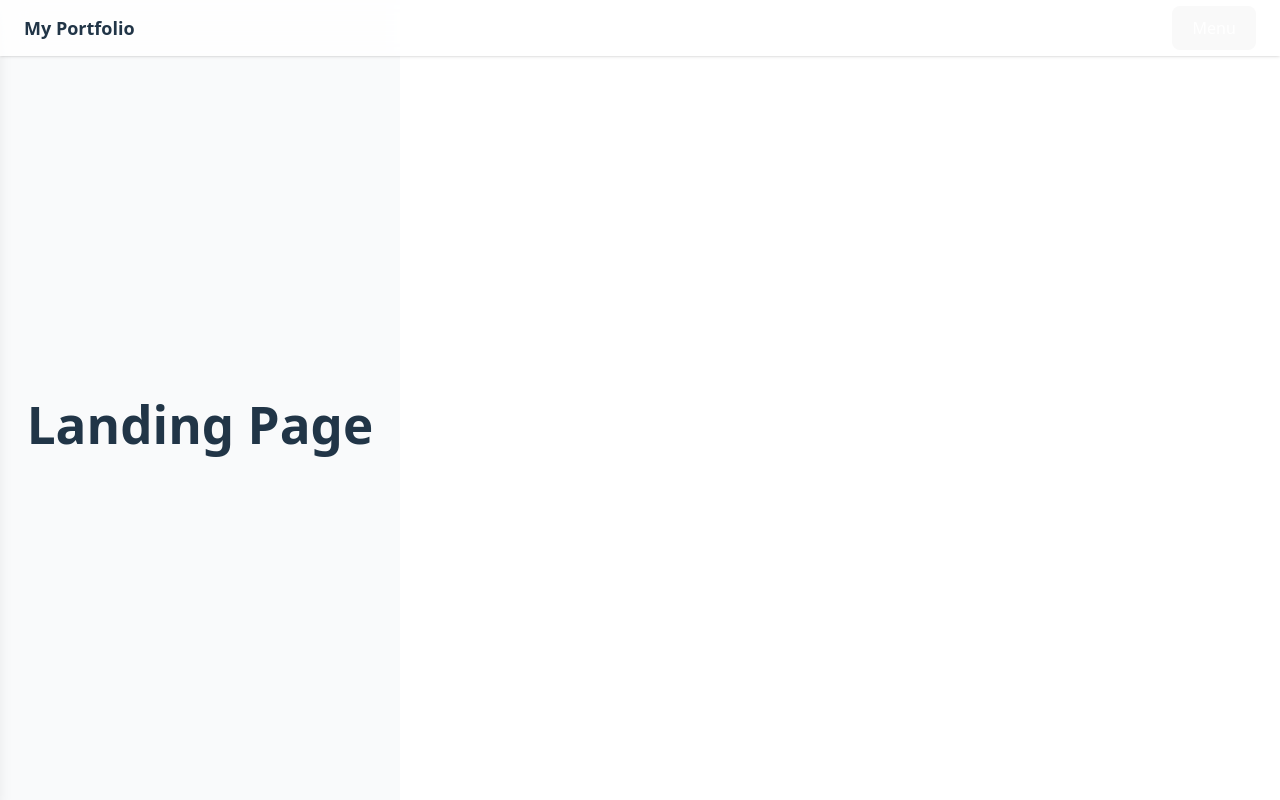
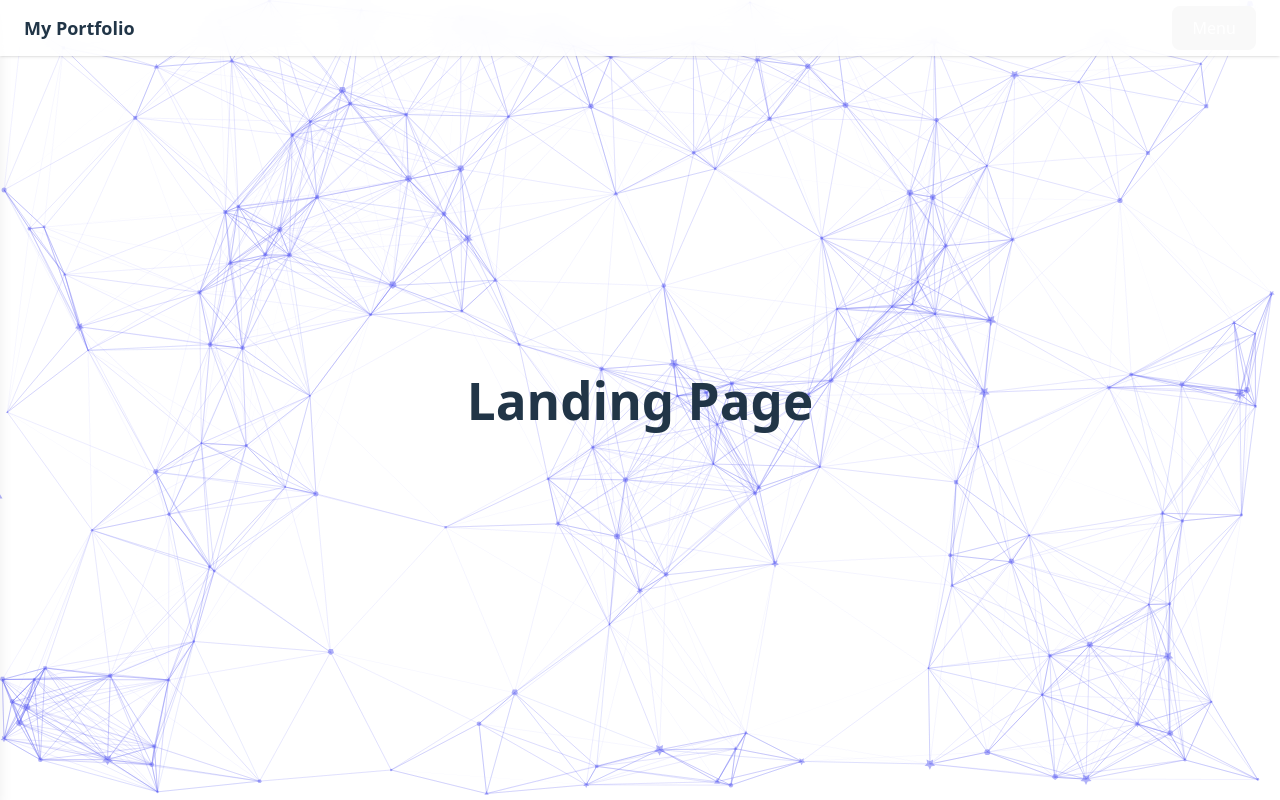
Before and after one commit to aymen-Dahmoun/aymen_portfolio, a React (Vite) app: page / in a window 1280 px wide. Shown: the top 800 px of the page. Built offline with nearby package versions, Linux system fonts and the light colour scheme.

Commit message:
added ConstellationBackground

```diff
--- a/package.json
+++ b/package.json
@@ -13,7 +13,10 @@
     "@tailwindcss/vite": "^4.1.13",
     "react": "^19.1.1",
     "react-dom": "^19.1.1",
-    "tailwindcss": "^4.1.13"
+    "react-tsparticles": "^2.12.2",
+    "tailwindcss": "^4.1.13",
+    "tsparticles": "^3.9.1",
+    "tsparticles-slim": "^2.12.0"
   },
   "devDependencies": {
     "@eslint/js": "^9.33.0",
--- a/src/App.tsx
+++ b/src/App.tsx
@@ -1,11 +1,11 @@
 import { useState, useEffect } from "react";
 import Drawer from "./components/Drawer";
 import Navbar from "./components/Navbar.tsx";
+import ConstellationBackground from "./components/ConstellationBackground.tsx";
 
 export default function App() {
   const [isOpen, setIsOpen] = useState(true);
 
-  // close drawer when scrolling down
   useEffect(() => {
     const handleScroll = () => {
       if (window.scrollY > 50) {
@@ -17,14 +17,14 @@ export default function App() {
   }, []);
 
   return (
-    <div className="min-h-screen flex flex-col">
+    <div className="min-h-screen relative w-screen bg-transparent flex flex-col">
+      <ConstellationBackground number={150} />
       <Navbar onMenuClick={() => setIsOpen(true)} />
       <Drawer isOpen={isOpen} onClose={() => setIsOpen(false)} />
 
-      {/* Main content */}
-      <main className="flex-1 p-6 bg-gray-50 dark:bg-gray-950">
-        <section className="h-[100vh] flex items-center justify-center">
-          <h1 className="text-4xl font-bold">Landing Page</h1>
+      <main className="flex-1 z-10">
+        <section className="h-[100vh] bg-transparent flex items-center justify-center">
+        <h1 className="text-4xl font-bold">Landing Page</h1>
         </section>
         <section className="h-[100vh] flex items-center justify-center">
           <h1 className="text-4xl font-bold">More Content</h1>
--- /dev/null
+++ b/src/components/ConstellationBackground.tsx
@@ -0,0 +1,54 @@
+import { useCallback } from "react";
+import Particles from "react-tsparticles";
+import type { Engine } from "tsparticles-engine";
+import { loadSlim } from "tsparticles-slim";
+
+interface ConstellationBackgroundProps {
+  number?: number;
+}
+
+export default function ConstellationBackground({ number = 150 }: ConstellationBackgroundProps) {
+  const particlesInit = useCallback(async (engine: Engine) => {
+    await loadSlim(engine);
+  }, []);
+
+  return (
+    <Particles
+      id="tsparticles"
+      init={particlesInit}
+      className="absolute inset-0 -z-10 bg-transparent"
+      options={{
+        background: { color: "transparent" },
+        fpsLimit: 60,
+        interactivity: {
+          events: {
+            onHover: { enable: true, mode: "repulse" },
+            resize: true,
+          },
+          modes: { repulse: { distance: 80, duration: 0.1 } },
+        },
+        particles: {
+          color: { value: "#6366f1" },
+          links: {
+            color: "#6366f1",
+            distance: 200,
+            enable: true,
+            opacity: 0.3,
+            width: 1,
+            random: true,
+          },
+          move: {
+            enable: true,
+            speed: 1.2,
+            outModes: { default: "out" },
+          },
+          number: { value: number, density: { enable: true, area: 800 } },
+          opacity: { value: 0.5 },
+          shape: { type: ["circle", "triangle", "edge", "polygon", "star"] },
+          size: { value: { min: 1, max: 3 } },
+        },
+        detectRetina: true,
+      }}
+    />
+  );
+}
--- a/src/components/Drawer.tsx
+++ b/src/components/Drawer.tsx
@@ -1,4 +1,5 @@
 import React, { useRef, useEffect } from "react";
+import ConstellationBackground from "./ConstellationBackground";
 
 interface DrawerProps {
   isOpen: boolean;
@@ -10,7 +11,7 @@ const Drawer: React.FC<DrawerProps> = ({ isOpen, onClose }) => {
 
   useEffect(() => {
     if (drawerRef.current) {
-      drawerRef.current.style.transition = "transform 0.3s ease";
+      drawerRef.current.style.transition = "transform 1s ease";
       drawerRef.current.style.transform = isOpen
         ? "translateX(0)"
         : "translateX(-100vw)";
@@ -19,19 +20,18 @@ const Drawer: React.FC<DrawerProps> = ({ isOpen, onClose }) => {
 
   return (
     <>
-      {/* Overlay */}
       <div
-        className={`fixed inset-0 bg-black bg-opacity-50 transition-opacity duration-300 ${
+        className={`fixed z-50 inset-0 bg-transparent bg-opacity-50 transition-opacity duration-300 ${
           isOpen ? "opacity-100 pointer-events-auto" : "opacity-0 pointer-events-none"
         }`}
         onClick={onClose}
       />
 
-      {/* Drawer */}
       <div
         ref={drawerRef}
         className="fixed top-0 left-0 h-full w-screen bg-white dark:bg-gray-900 shadow-lg z-40"
       >
+        <ConstellationBackground number={150} />
         <div className="p-6">
           <h1 className="text-2xl font-bold">Your Name</h1>
           <p className="text-gray-500">Designer / Developer</p>
```
Also changed, not shown: 1 other file (tests, documents, lock files or other folders).
